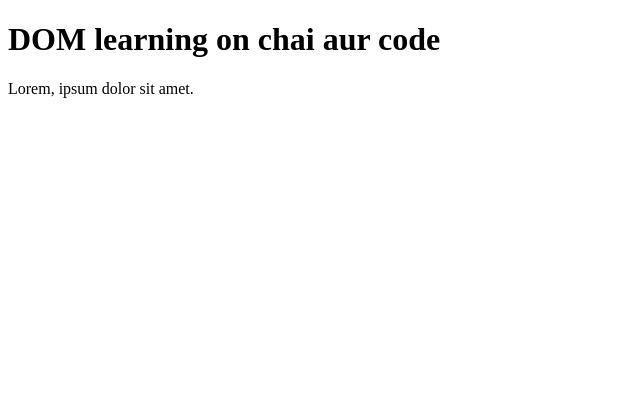
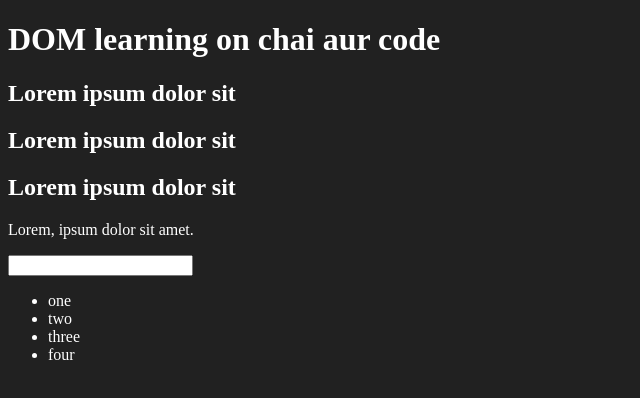
Before and after one commit to anuragsingh8076/js, a plain HTML site: page 06_dom/one.html in a window 1280 px wide. Shown: the whole page, without its empty margins (0-640 px from the left). Drawn offline with Linux system fonts and the light colour scheme.

Commit message:
All dom selectors nodelist and HTMLCollections

```diff
--- a/06_dom/one.html
+++ b/06_dom/one.html
@@ -4,11 +4,31 @@
     <meta charset="UTF-8">
 
     <title>DOM learning</title>
+    <style>
+        .bg-black{
+            background-color: #212121;
+            color: #fff;
+        }
+    </style>
 </head>
-<body>
-    <div class="bg-black">
-        <h1 class="heading">DOM learning on chai aur code</h1>
+<body class="bg-black">
+    <div >
+        <h1 id="title" class="heading">DOM learning on chai aur code
+            <span style="display: none;"> test text</span>
+        </h1>
+        <h2>Lorem ipsum dolor sit</h2>
+        <h2>Lorem ipsum dolor sit</h2>
+        <h2>Lorem ipsum dolor sit</h2>
         <p>Lorem, ipsum dolor sit amet.</p>
+        <input type="password" name="" id="">
+
+
+        <ul>
+            <li class="list-item">one</li>
+            <li class="list-item">two</li>
+            <li class="list-item">three</li>
+            <li class="list-item">four</li>
+        </ul>
     </div>
 </body>
 </html>
```
